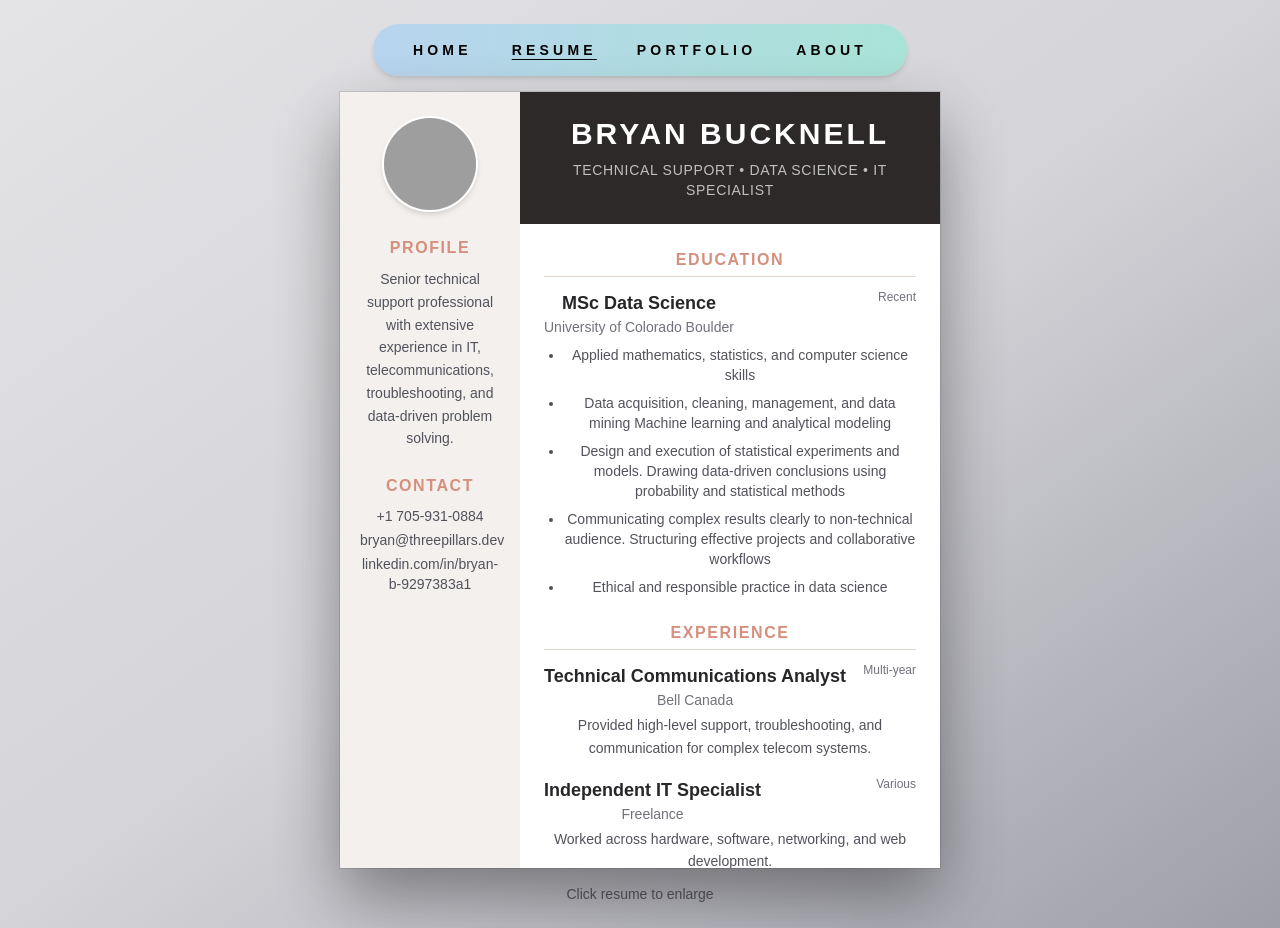
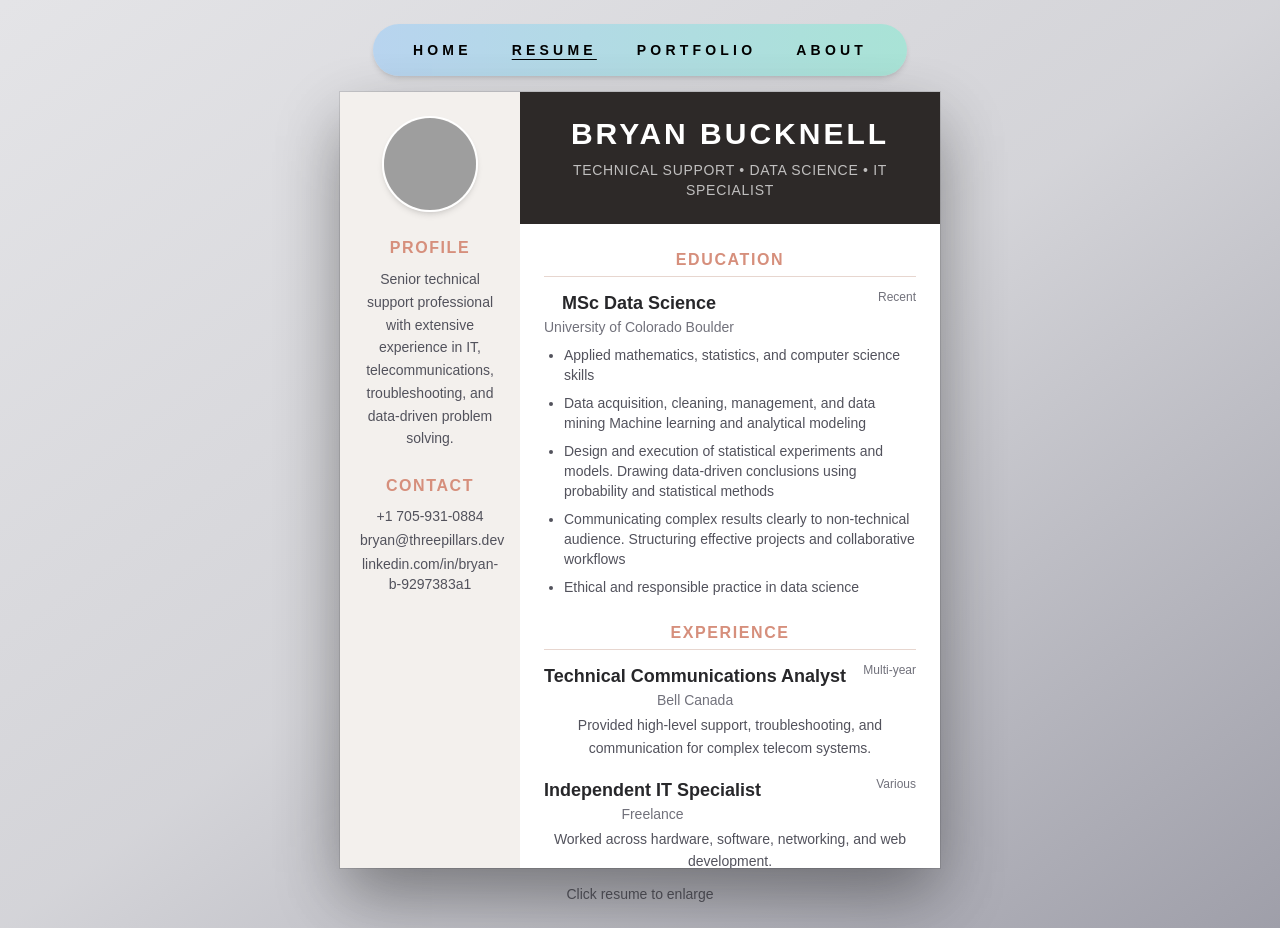
Before and after one commit to brbucknell/threepillars, a Next.js app: page /resume in a window 1280 px wide. Built offline with nearby package versions, Linux system fonts and the light colour scheme; grey boxes are pictures that could not be loaded.

Commit message:
Update page.tsx

```diff
--- a/app/resume/page.tsx
+++ b/app/resume/page.tsx
@@ -127,7 +127,7 @@ function ResumeMockup() {
               place="University of Colorado Boulder"
               years="Recent"
             >
-              <ul className="mt-2 list-disc space-y-2 pl-5 textAlign: left text-sm text-zinc-600">
+              <ul className="mt-2 list-disc space-y-2 pl-5 text-left text-sm text-zinc-600">
                 <li> Applied mathematics, statistics, and computer science skills</li>
                 <li> Data acquisition, cleaning, management, and data mining Machine learning and analytical modeling </li>
                <li>Design and execution of statistical experiments and models. Drawing data-driven conclusions using probability and statistical methods
```
